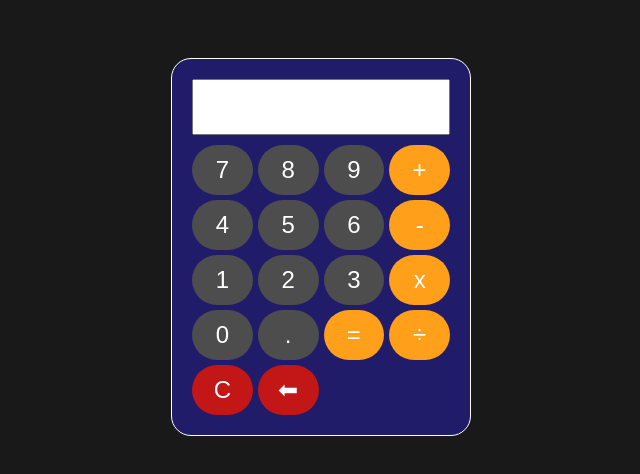
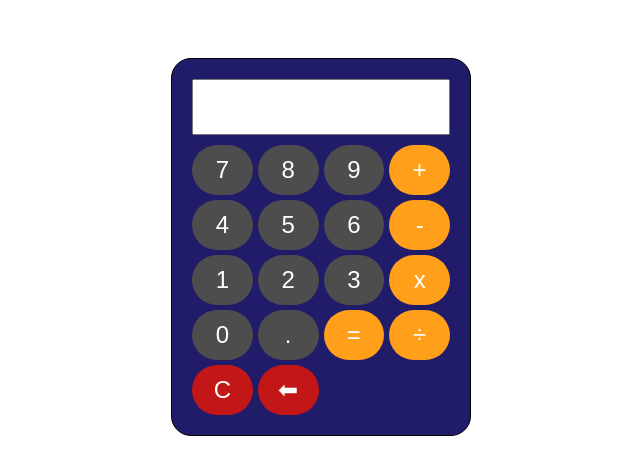
Before and after one commit to Fyanmahendra/Calculator, a plain HTML site: page index.html in a window 1280 px wide. Shown: the whole page, without its empty margins (319-959 px from the left). Drawn offline with Linux system fonts and the light colour scheme.

Commit message:
Update style.css

```diff
--- a/style.css
+++ b/style.css
@@ -2,7 +2,7 @@ body {
     display: flex;
     align-items: center;
     justify-content: center;
-    background-color: #191919;
+    background-color: white;
 }
 
 .calculator {
@@ -62,5 +62,5 @@ body {
     padding: 20px;
     background-color: #211C6A;
     border-radius: 20px;
-    border: 1px solid white;
+    border: 1px solid black;
 }
```
